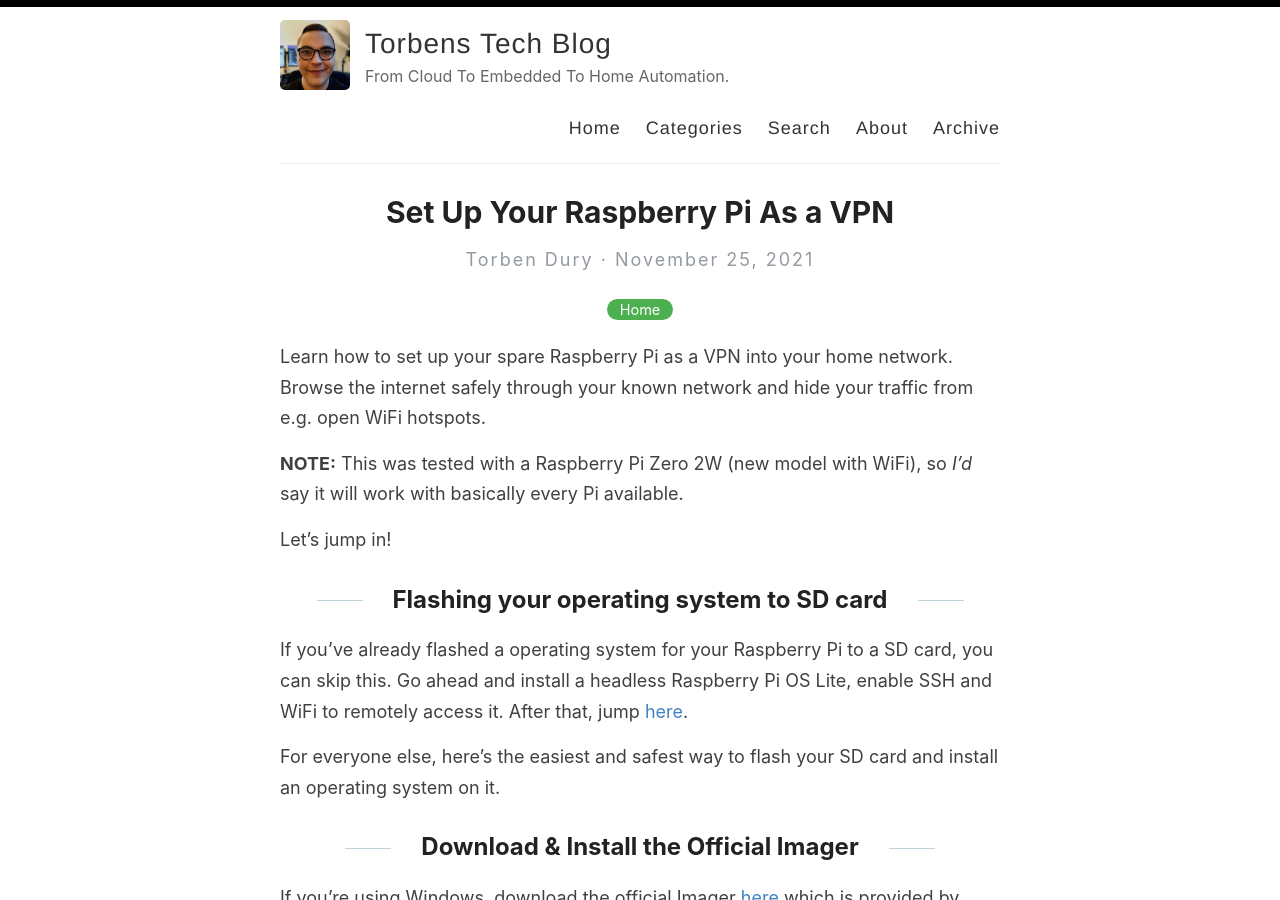
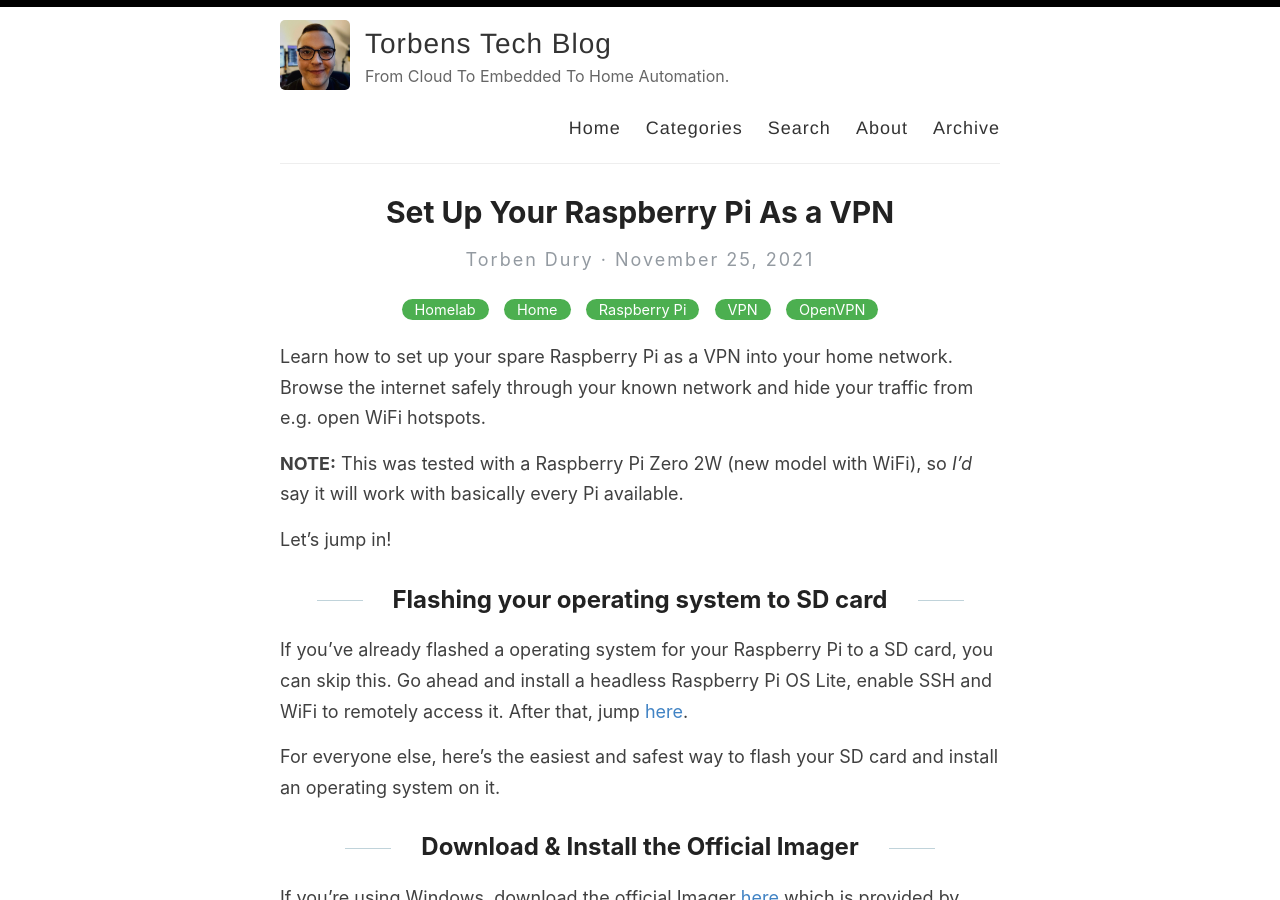
Before and after one commit to torbendury/torbendury.github.io, a Jekyll site: the page built from _posts/2021-11-25-setup-raspberry-pi-as-vpn.md, in a window 1280 px wide and 900 px high. Built offline with Jekyll 4.4.1, drawn with Linux system fonts in a browser that asks for light colours.

Commit message:
Update 2021-11-25-setup-raspberry-pi-as-vpn.md
more specific tags

```diff
--- a/_posts/2021-11-25-setup-raspberry-pi-as-vpn.md
+++ b/_posts/2021-11-25-setup-raspberry-pi-as-vpn.md
@@ -1,7 +1,7 @@
 ---
 layout: post
 title: Set Up Your Raspberry Pi As a VPN
-categories: [Home]
+categories: [Homelab, Home, Raspberry Pi, VPN, OpenVPN]
 ---
 
 Learn how to set up your spare Raspberry Pi as a VPN into your home network. Browse the internet safely through your known network and hide your traffic from e.g. open WiFi hotspots.
```
